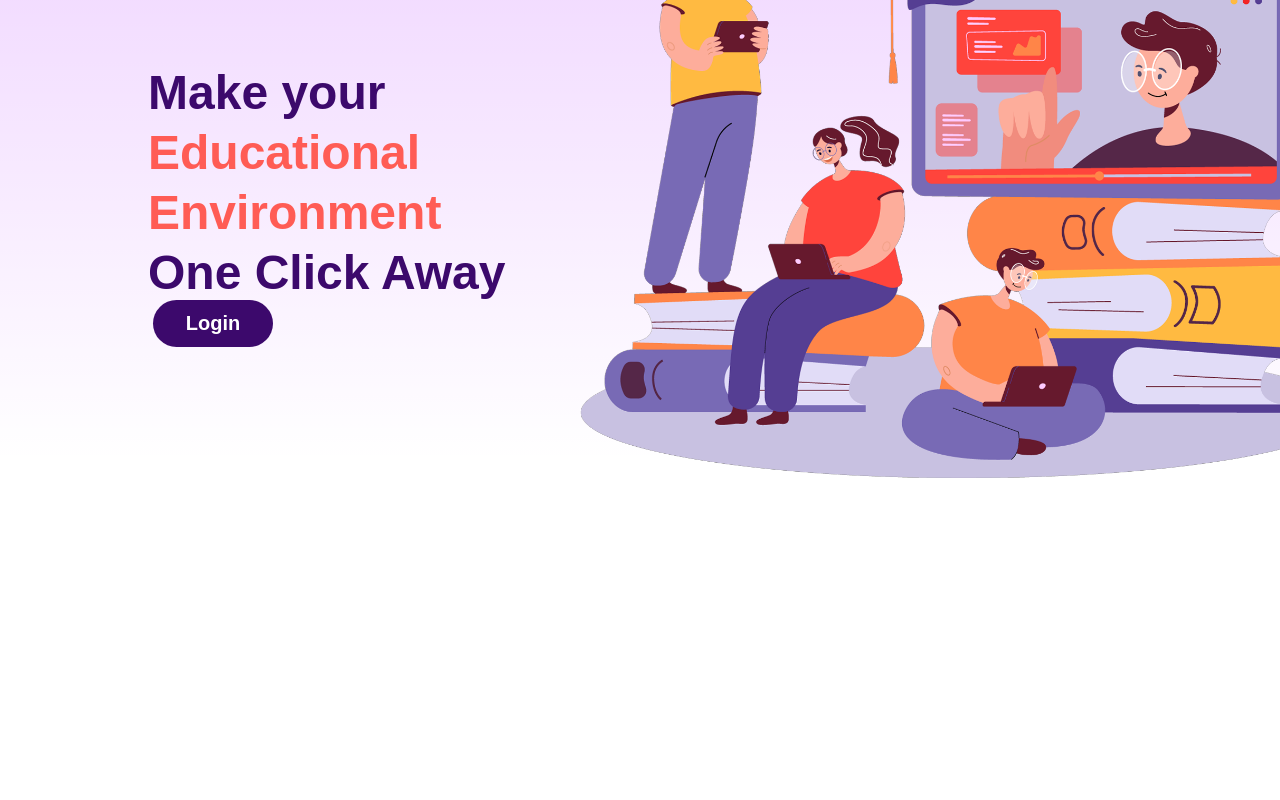
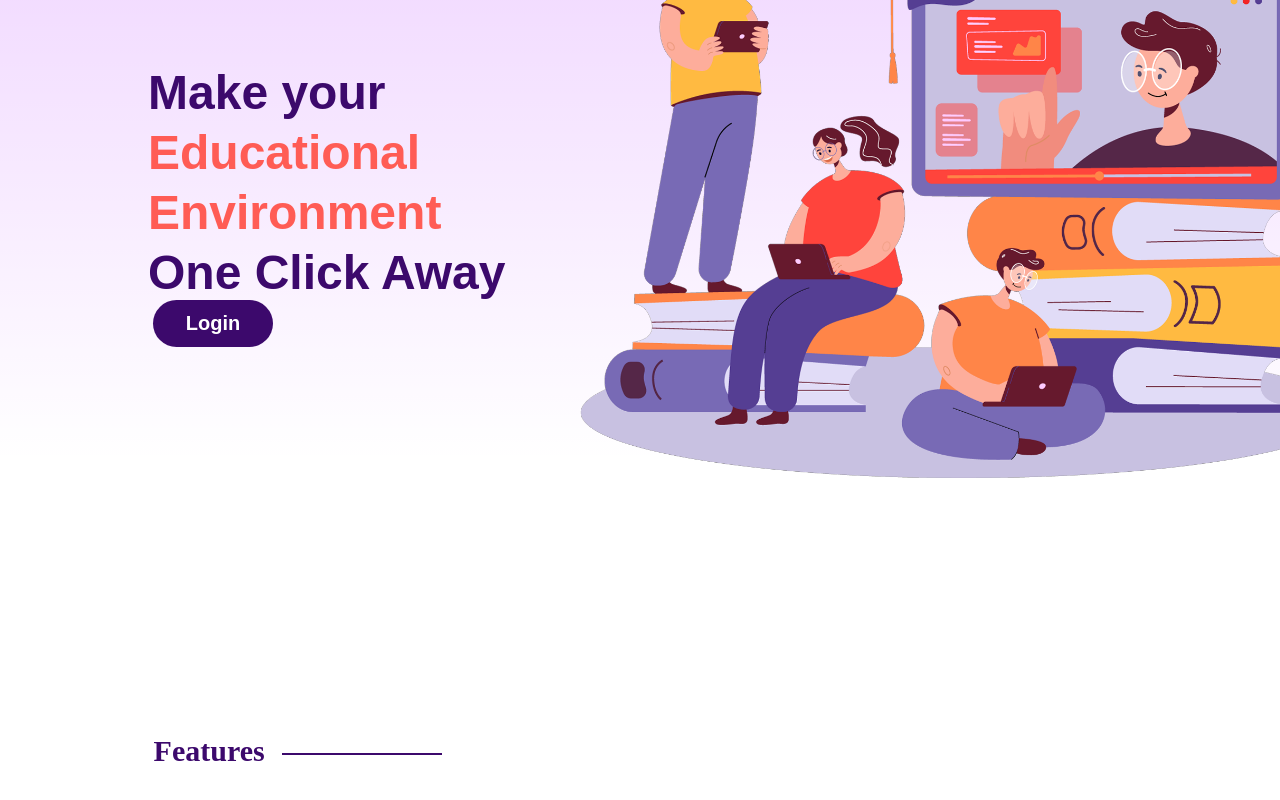
Before and after one commit to GayanKod/Modulo, a React (Create React App) app in the folder client/: page / in a window 1280 px wide. Shown: the part 220-1020 px from the top of the page. Before the commit the page ends 800 px from the top, so only its background shows below. Built offline with nearby package versions, Linux system fonts and the light colour scheme.

Commit message:
Create Landing Page Head Component

```diff
--- /dev/null
+++ b/client/src/components/Card.tsx
@@ -0,0 +1,12 @@
+import React from 'react';
+
+function Card(){
+
+    return(
+        <>
+
+        </>
+    );
+}
+
+export default Card;
--- /dev/null
+++ b/client/src/components/FeaturesSection.tsx
@@ -0,0 +1,15 @@
+import React from 'react';
+import LandingPgHeader from './LandingPgHeader';
+import Card from './Card';
+
+function FeaturesSection(){
+
+    return(
+        <>
+            <LandingPgHeader title="Features"/>
+            <Card />
+        </>
+    );
+}
+
+export default FeaturesSection;
--- /dev/null
+++ b/client/src/components/LandingPgHeader.tsx
@@ -0,0 +1,14 @@
+import React from 'react';
+import "../styles/LandingPgHeader.scss";
+
+function LandingPgHeader(props){
+
+    return(
+            <div className="header-wrapper">
+                <div className="header-title">{props.title}</div> <div className="header-divider" />
+            </div>
+    );
+
+}
+
+export default LandingPgHeader;
--- a/client/src/pages/Landing.tsx
+++ b/client/src/pages/Landing.tsx
@@ -1,5 +1,6 @@
 import Navbar from "../components/Navbar/Navbar";
 import HeroSection from "../components/HeroSection";
+import FeaturesSection from "../components/FeaturesSection";
 
 function Landing(){
 
@@ -7,6 +8,7 @@ function Landing(){
         <>
             <Navbar />
             <HeroSection />
+            <FeaturesSection/>
         </>
     );
 }
--- /dev/null
+++ b/client/src/styles/LandingPgHeader.scss
@@ -0,0 +1,22 @@
+@import '../styleVar/colorPalette.scss';
+
+.header-wrapper{
+    margin: 12%;
+    font-family: Foco;
+    font-style: normal;
+    font-weight: 800;
+    font-size: 30px;
+}
+
+.header-title{
+    color: $P3;
+    display: inline-block;
+}
+
+.header-divider{
+    width: 20vh;
+    height: 1vh;
+    border-top: 2px solid $P3;
+    display: inline-block;
+    margin-left: 10px;
+}
```
Also changed, not shown: client/src/components/Navbar/LandingPgHeader.tsx (deleted, +0 -8 lines).
